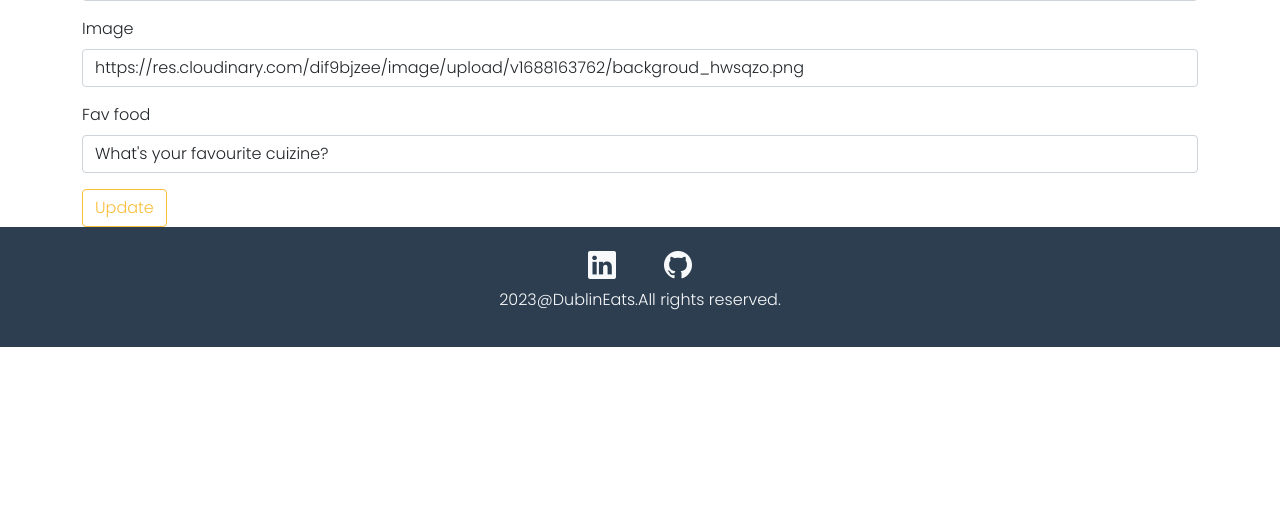
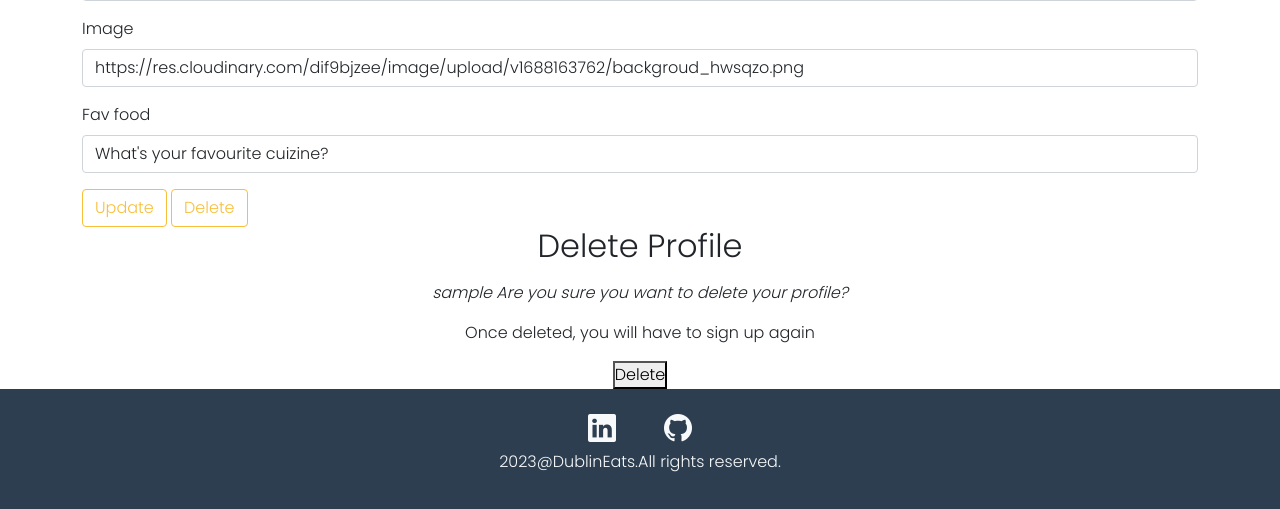
Before and after one commit to SooryaGeorge7/DublinEats, a Django app: a page that uses users/templates/users/edit_profile.html in a window 1280 px wide. Shown: the part 831-1340 px from the top of the page. Before the commit the page ends 1178 px from the top, so only its background shows below. Run offline with Django 3.2, Linux system fonts and the light colour scheme; the visitor is signed in with stand-in values (Sample User, id 1); data comes from the database, SQL or seed files in the repository; some libraries are stand-ins or nearby versions.

Commit message:
Feat: Added basic delete profile functionality

```diff
--- a/DublinEats/urls.py
+++ b/DublinEats/urls.py
@@ -25,6 +25,7 @@ urlpatterns = [
     path('signup/', user_views.signup, name='signup'),
     path('profile/', user_views.profile, name='profile'),
     path('editprofile/<username>', user_views.edit_profile, name='editprofile'),
+    path('deleteprofile/<username>', user_views.delete_profile, name='deleteprofile'),
     path('userlogin/', auth_views.LoginView.as_view(template_name='users/login.html'), name='userlogin'),
     path('userlogout/', auth_views.LogoutView.as_view(
         template_name='users/logout.html'), name='userlogout'),
--- a/users/templates/users/edit_profile.html
+++ b/users/templates/users/edit_profile.html
@@ -16,7 +16,25 @@
                 {{ profile_form|crispy }}
             </div>
             <button class="btn btn-outline-info button-dbneats" type="submit"> Update </button>
+            <button class="btn btn-outline-info button-dbneats" type="button"> Delete</button>
         </form>
     </div>
 </div>
+<div class="d-flex justify-content-center align-items-center">
+    {% if user.is_authenticated and user == profile.user %}
+    <form method="POST" class="reviewform text-center" action="{% url 'deleteprofile' user.username %}"
+        role="form">
+        {% csrf_token %}
+        <h2 class="mb-3 text-dark"><span>Delete</span> Profile
+        </h2>
+        <p><i>
+            <span>{{ profile.user }}</span> Are you sure you want to delete your profile?
+        </i></p>
+        <p>Once deleted, you will have to sign up again</p>
+        <button type="submit" name="action" value="delete" class="site-btn">Delete</button>
+    </form>
+    {% else %}
+    <h3>You are not authorized to delete this profile.</h3>
+    {% endif %}
+</div>
 {% endblock content %}
--- a/users/views.py
+++ b/users/views.py
@@ -4,6 +4,7 @@ from django.contrib.auth.decorators import login_required
 from django.contrib.auth.models import User
 from .models import Profile
 from .forms import UserSignupForm, UserUpdateForm, ProfileUpdateForm
+from django.contrib.auth import logout
 # Create your views here.
 
 
@@ -63,3 +64,18 @@ def edit_profile(request, username):
     }
 
     return render(request, 'users/edit_profile.html', context)
+
+@login_required()
+def delete_profile(request, username):
+
+    user = get_object_or_404(User, username=username)
+    if request.method == "POST":
+        logout(request)
+        user.delete()
+        messages.success(
+            request, f"Your account has been deleted { user.username }"
+        )
+        return redirect("home")
+
+    context = {"username": username}
+    return render(request, "users/edit_profile.html", context)
```
